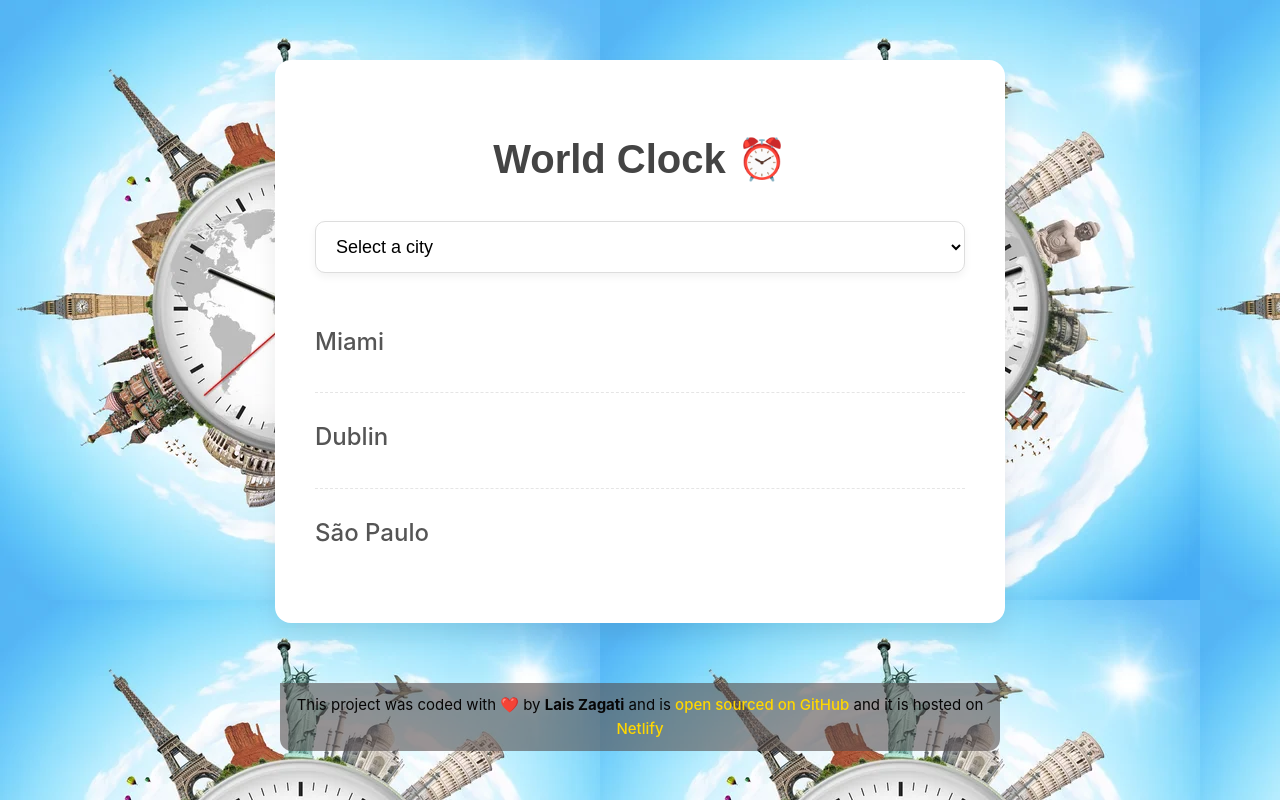
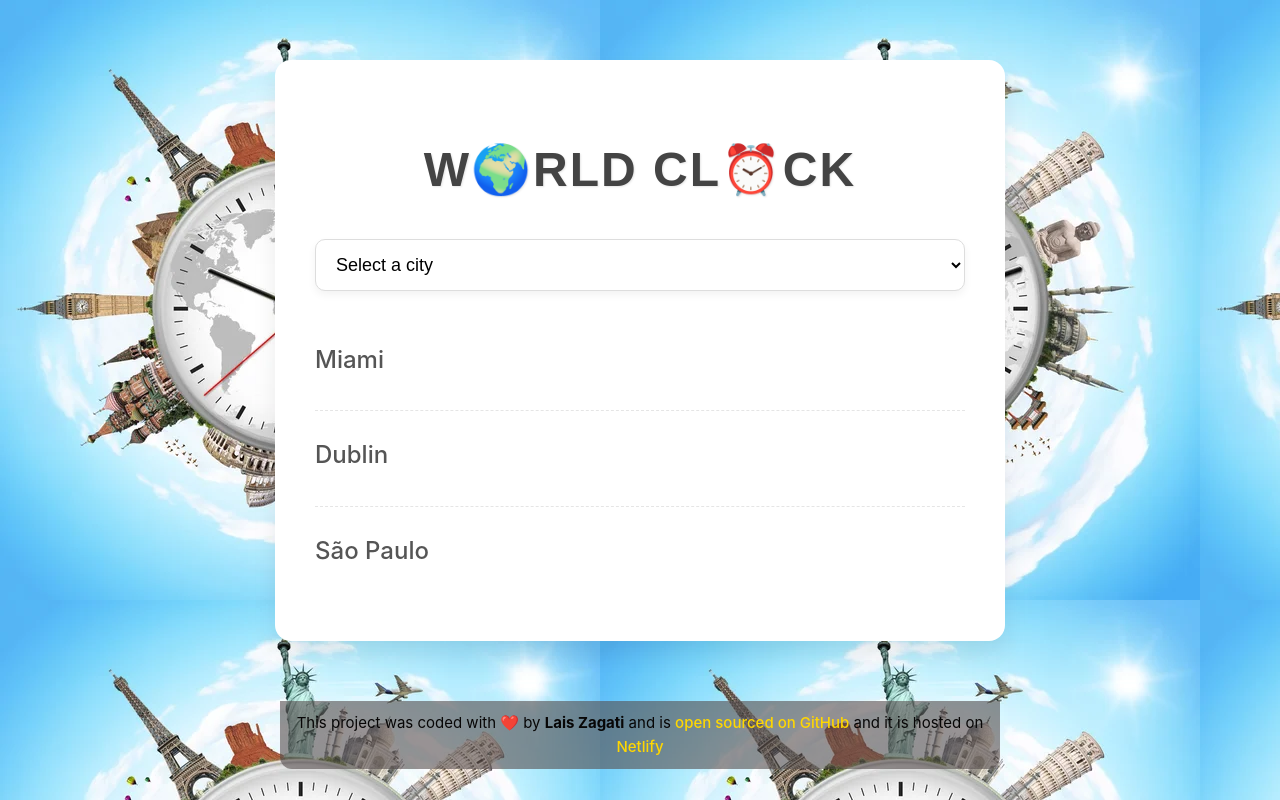
Before and after one commit to LaisZagati/World-Clock, a plain HTML site: page index.html in a window 1280 px wide. Drawn offline with nearby package versions, Linux system fonts and the light colour scheme; a script that the page names is missing.

Commit message:
h1 updated

```diff
--- a/css/style.css
+++ b/css/style.css
@@ -34,10 +34,12 @@ body {
 h1 {
   text-align: center;
   font-family: "Poppins", sans-serif;
-  font-size: 40px;
-  font-weight: 600;
+  font-size: 48px;
+  font-weight: 700;
   color: #444;
   margin-bottom: 30px;
+  letter-spacing: 2px;
+  text-shadow: 1px 1px 2px rgba(0, 0, 0, 0.1);
 }
 
 h2 {
@@ -84,7 +86,6 @@ select:focus {
   outline: none;
 }
 
-
 footer {
   text-align: center;
   font-size: 15px;
--- a/index.html
+++ b/index.html
@@ -11,7 +11,7 @@
   </head>
   <body>
     <div class="container">
-      <h1>World Clock ⏰</h1>
+      <h1>W🌍RLD CL⏰CK</h1>
 
       <select id="city">
         <option value="">Select a city</option>
```
